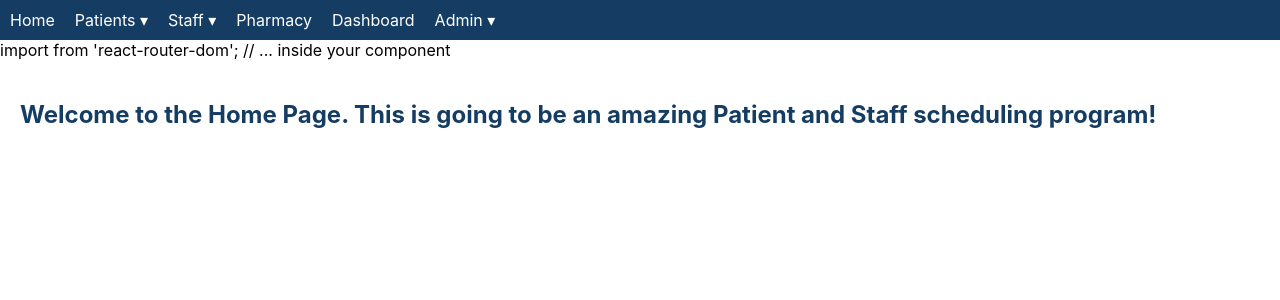
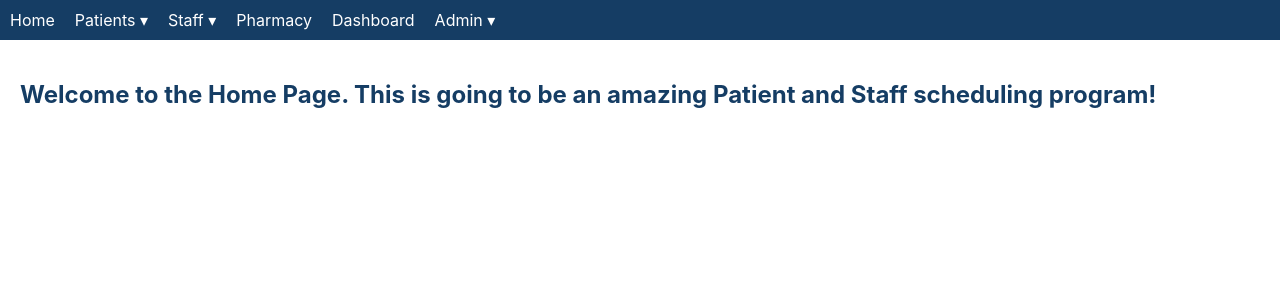
Before and after one commit to turnerm100/schedulingproject, a React (Create React App) app: page / in a window 1280 px wide. Shown: the top 300 px of the page. Built offline with nearby package versions, Linux system fonts and the light colour scheme.

Commit message:
Your descriptive commit message

```diff
--- a/src/components/MainLayout.js
+++ b/src/components/MainLayout.js
@@ -53,7 +53,7 @@ export default function MainLayout({ children }) {
         `}
       </style>
 
-            <nav className="nav-container">
+      <nav className="nav-container">
         <Link to="/" className="nav-link">Home</Link>
 
         <div className="nav-item">
@@ -75,7 +75,6 @@ export default function MainLayout({ children }) {
         </div>
 
         <Link to="/pharmacy" className="nav-link">Pharmacy</Link>
-
         <Link to="/dashboard" className="nav-link">Dashboard</Link>
 
         <div className="nav-item">
@@ -88,12 +87,9 @@ export default function MainLayout({ children }) {
         </div>
       </nav>
 
-import { Outlet } from 'react-router-dom';
-
-// ... inside your component
-<main style={{ padding: '20px' }}>
-  <Outlet />
-</main>
+      <main style={{ padding: '20px' }}>
+        <Outlet />
+      </main>
     </div>
   );
 }
```
